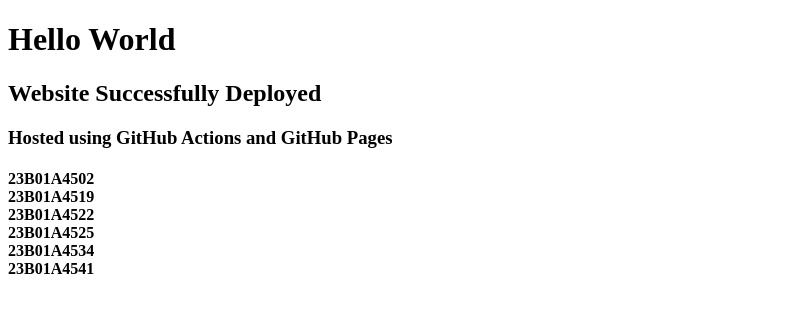
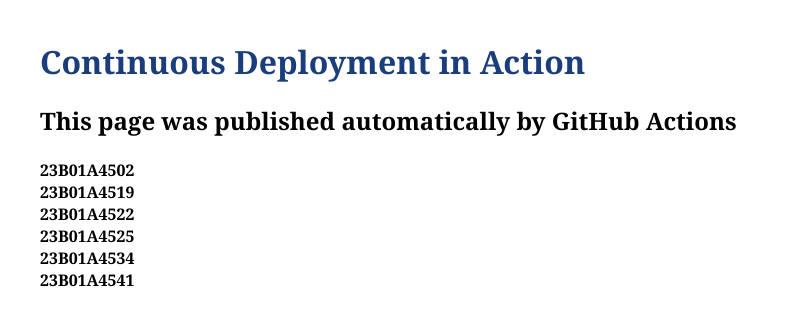
Before and after one commit to Rohitha-cherukuvada/gh-actions-demo-site, a plain HTML site: page index.html in a window 1280 px wide. Shown: the whole page, without its empty margins (0-791 px from the left). Drawn offline with Linux system fonts and the light colour scheme.

Commit message:
Update website content

```diff
--- a/index.html
+++ b/index.html
@@ -1,12 +1,15 @@
 <!DOCTYPE html>
 <html>
 <head>
-  <title>GitHub Actions Deployment</title>
+  <title>Automated Deployment Demo</title>
+  <style>
+    body { font-family: Georgia, serif; margin: 40px; }
+    h1 { color: #1a3d7c; }
+  </style>
 </head>
 <body>
-  <h1>Hello World</h1>
-  <h2>Website Successfully Deployed</h2>
-  <h3>Hosted using GitHub Actions and GitHub Pages</h3>
+  <h1>Continuous Deployment in Action</h1>
+  <h2>This page was published automatically by GitHub Actions</h2>
   <h4>23B01A4502 <br> 23B01A4519 <br> 23B01A4522 <br> 23B01A4525 <br> 23B01A4534 <br> 23B01A4541</h4>
 </body>
 </html>
```
